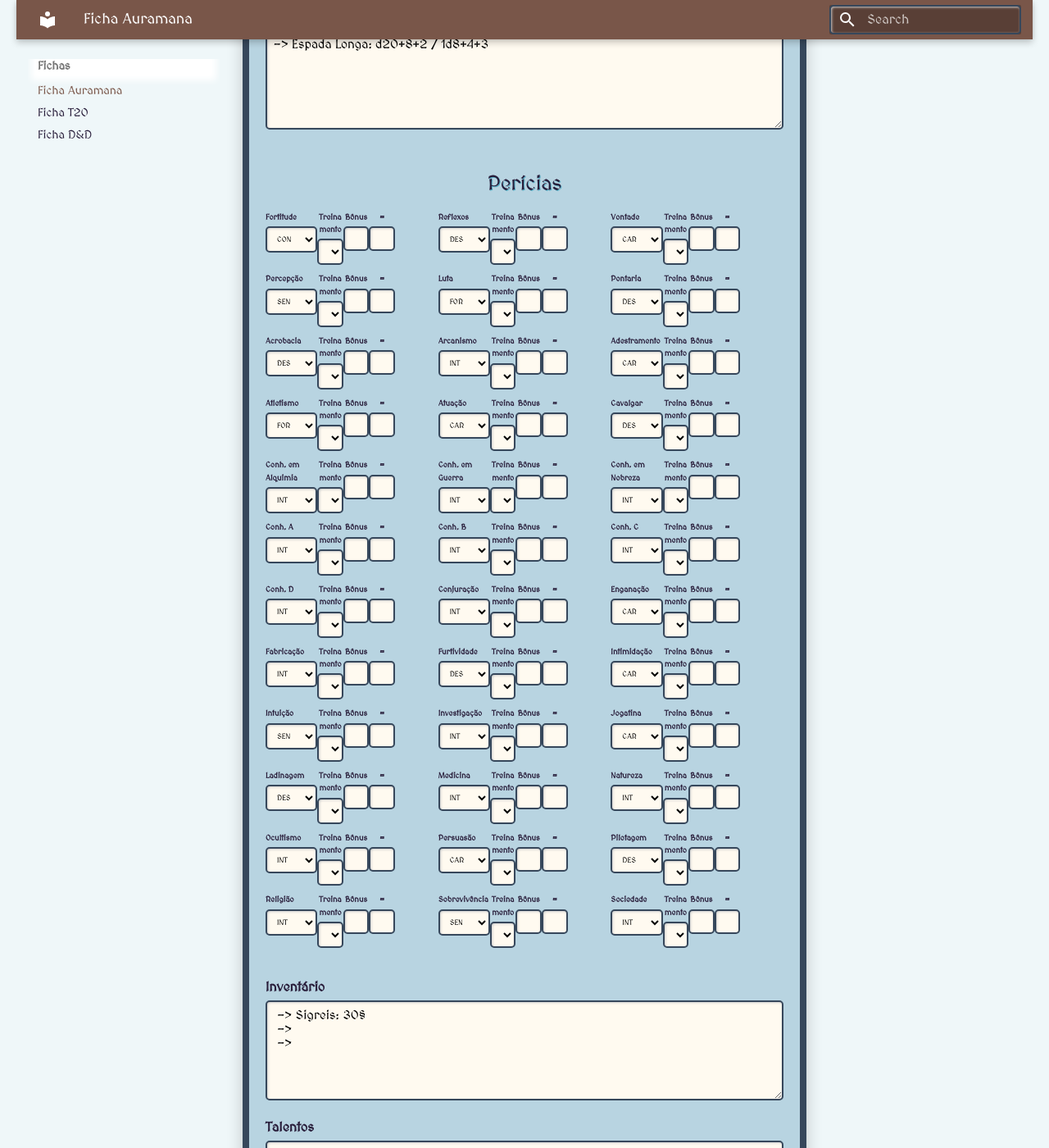
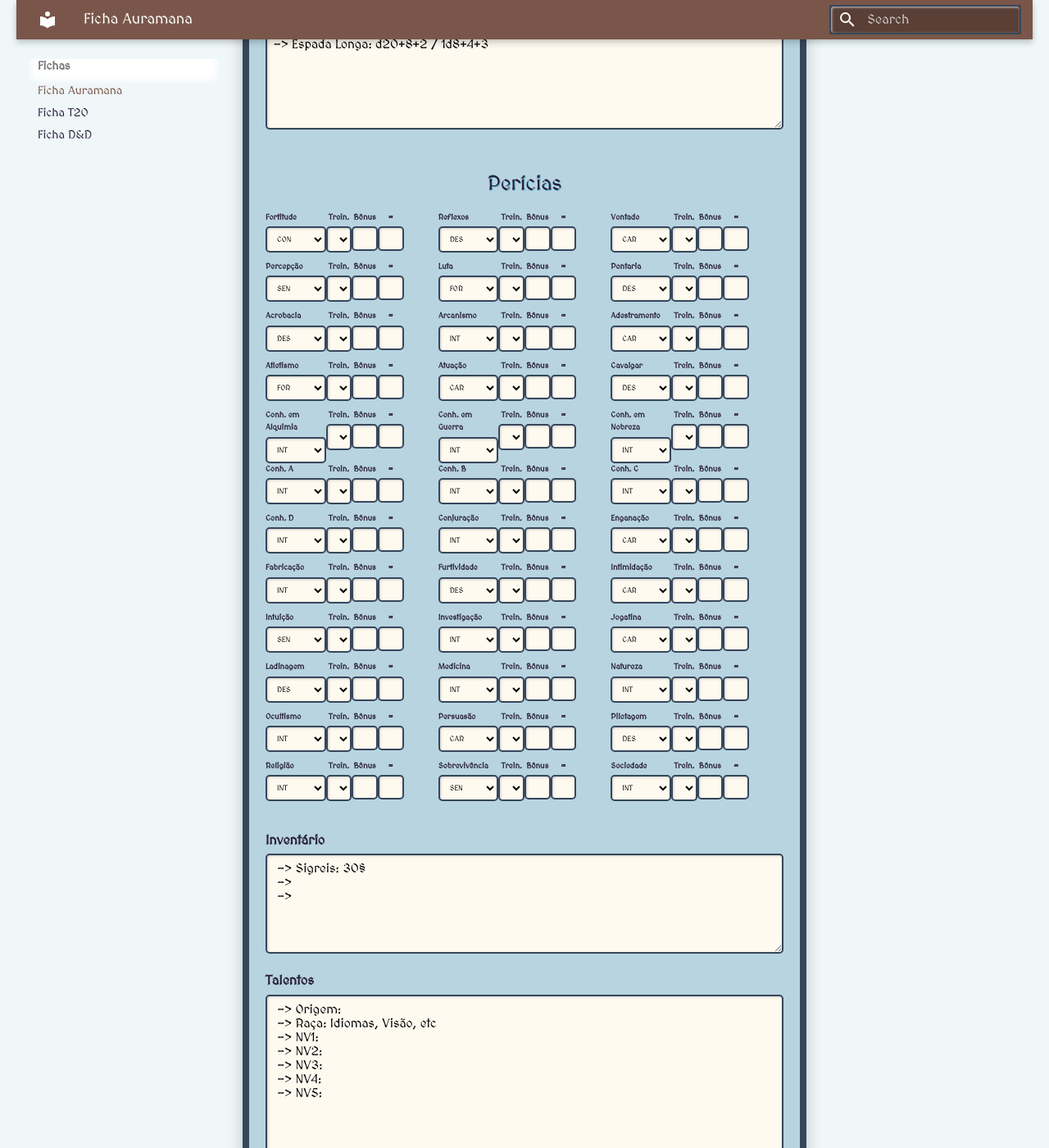
Before and after one commit to ozyssj/auramana-rpg, an MkDocs documentation site: the page built from docs/fichas/ficha.md, in a window 1280 px wide and 1400 px high, scrolled down 1265 px. Shown: the whole window at 82% size. Built offline with MkDocs 1.6.1 and Material for MkDocs 9.7.7, drawn with Linux system fonts in a browser that asks for light colours.

Commit message:
teste grid perícias

```diff
--- a/docs/fichas/ficha.md
+++ b/docs/fichas/ficha.md
@@ -141,7 +141,7 @@
 
 
         .campo-pericia {
-            width: 30%;
+            width: 35%;
             margin-top: 0px;
             padding-right: 0px;
             margin-bottom: 0px;
@@ -490,7 +490,7 @@
         </div>
 
         <div class="campo-pericia2">
-            <label>Treinamento</label>
+            <label>Trein.</label>
         <select class="treinamento-pericia">
           ${treinamentos.map(t =>
                             `<option value="${t.value}">${t.text}</option>`
```
